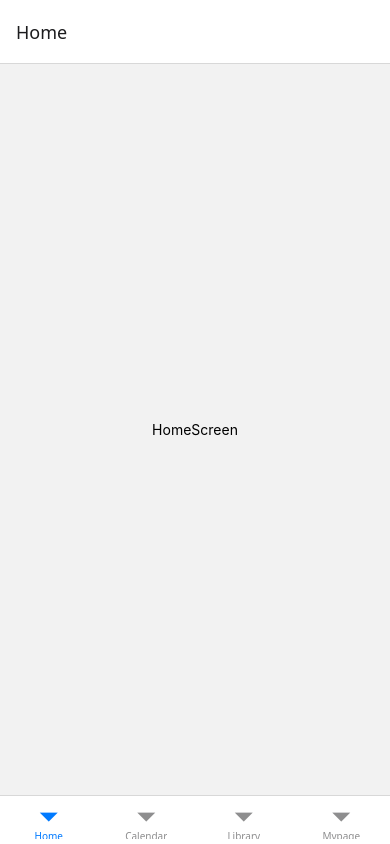
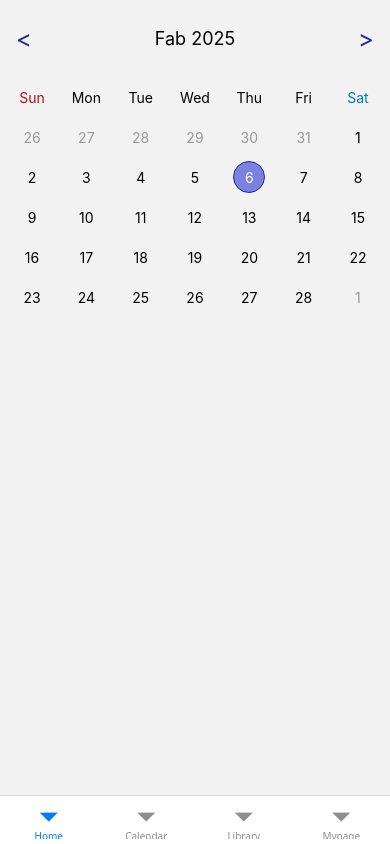
Before and after one commit to tmdgp0212/burnfit_calendar, a React Native app: screen /Home in a window 390 px wide. Built offline with nearby package versions, Linux system fonts and the light colour scheme.

Commit message:
feat: monthly calendar 구현

```diff
--- a/package.json
+++ b/package.json
@@ -32,6 +32,7 @@
     "@react-native/typescript-config": "0.77.0",
     "@types/jest": "^29.5.13",
     "@types/react": "^18.2.6",
+    "@types/react-native-vector-icons": "^6.4.18",
     "@types/react-test-renderer": "^18.0.0",
     "eslint": "^8.19.0",
     "jest": "^29.6.3",
--- /dev/null
+++ b/src/components/Calendar/Calendar.tsx
@@ -0,0 +1,144 @@
+import React, {useState} from 'react';
+import {View, Text, StyleSheet, Pressable} from 'react-native';
+import {useCalendar} from '../../hooks/useCalendar';
+import {dateComparer} from '../../util/dateComparer';
+import MonthlyCalendar from './MonthlyCalendar';
+import {CalendarType} from '../../types/calendar';
+
+const month = [
+  'Jan',
+  'Fab',
+  'Mar',
+  'Apr',
+  'May',
+  'Jun',
+  'Jul',
+  'Aug',
+  'Sep',
+  'Oct',
+  'Nov',
+  'Dec',
+];
+
+const days = ['Sun', 'Mon', 'Tue', 'Wed', 'Thu', 'Fri', 'Sat'];
+
+const Calendar = () => {
+  const [calendarType, setCalendarType] = useState<CalendarType>('monthly');
+
+  const {
+    calendar,
+    currenDate,
+    setCurrenDate,
+    selectedDate,
+    setSelectedDate,
+    goNextMonth,
+    goPrevMonth,
+  } = useCalendar();
+
+  return (
+    <View style={styles.screen}>
+      <View style={styles.navigation}>
+        <Pressable onPress={goPrevMonth}>
+          <Text style={styles.icon}>&lt;</Text>
+        </Pressable>
+        <Text style={styles.month}>
+          {month[currenDate.getMonth()]} {currenDate.getFullYear()}
+        </Text>
+        <Pressable onPress={goNextMonth}>
+          <Text style={styles.icon}>&gt;</Text>
+        </Pressable>
+      </View>
+      <View style={styles.calendar}>
+        <View style={styles.row}>
+          {days.map(day => {
+            const isSun = day === 'Sun';
+            const isSat = day === 'Sat';
+            return (
+              <Pressable key={'day_' + day} style={styles.days}>
+                <Text
+                  style={[
+                    isSun ? styles.text_red : isSat ? styles.text_blue : {},
+                  ]}>
+                  {day}
+                </Text>
+              </Pressable>
+            );
+          })}
+        </View>
+        {calendar && (
+          <MonthlyCalendar
+            calendar={calendar}
+            selectedDate={selectedDate}
+            setSelectedDate={setSelectedDate}
+          />
+        )}
+      </View>
+      {!dateComparer(currenDate, new Date()).isSameDate && (
+        <Pressable
+          style={styles.floating}
+          onPress={() => {
+            setCurrenDate(new Date());
+            setSelectedDate(new Date());
+          }}>
+          <Text style={styles.text_white}>&lt; today</Text>
+        </Pressable>
+      )}
+    </View>
+  );
+};
+
+export default Calendar;
+
+const styles = StyleSheet.create({
+  screen: {
+    flex: 1,
+    paddingVertical: 24,
+    paddingHorizontal: 16,
+    gap: 24,
+  },
+  navigation: {
+    flexDirection: 'row',
+    alignItems: 'center',
+  },
+  calendar: {},
+  month: {
+    flexGrow: 1,
+    fontSize: 18,
+    textAlign: 'center',
+  },
+  icon: {
+    color: '#232B99',
+    fontSize: 24,
+  },
+  row: {
+    flexDirection: 'row',
+    justifyContent: 'space-between',
+    marginVertical: 4,
+  },
+  days: {
+    justifyContent: 'center',
+    alignItems: 'center',
+    width: 32,
+    height: 32,
+  },
+  floating: {
+    position: 'absolute',
+    bottom: 32,
+    right: 20,
+    width: 56,
+    height: 40,
+    justifyContent: 'center',
+    alignItems: 'center',
+    backgroundColor: '#AAAEEB',
+    borderRadius: 100,
+  },
+  text_white: {
+    color: '#fff',
+  },
+  text_red: {
+    color: '#B21016',
+  },
+  text_blue: {
+    color: '#007AAE',
+  },
+});
--- /dev/null
+++ b/src/components/Calendar/Cell.tsx
@@ -0,0 +1,61 @@
+import {Pressable, StyleSheet, Text, View} from 'react-native';
+import React from 'react';
+import {Day} from '../../types/calendar';
+import {dateComparer} from '../../util/dateComparer';
+
+interface Props {
+  item: Day;
+  selectedDate: Date;
+  setSelectedDate: React.Dispatch<React.SetStateAction<Date>>;
+}
+
+const Cell = ({item, selectedDate, setSelectedDate}: Props) => {
+  const isToday = dateComparer(item.date, new Date()).isSameDate;
+  const isSelected = dateComparer(item.date, selectedDate).isSameDate;
+
+  return (
+    <Pressable
+      onPress={() => {
+        setSelectedDate(item.date);
+      }}
+      style={[
+        styles.cellContainer,
+        isToday && styles.today,
+        isSelected && styles.selected,
+      ]}>
+      <Text
+        style={[
+          isSelected && styles.selected_text,
+          !item.isInCurrentMonth && styles.inactive,
+        ]}>
+        {item.day}
+      </Text>
+    </Pressable>
+  );
+};
+
+export default Cell;
+
+const styles = StyleSheet.create({
+  cellContainer: {
+    justifyContent: 'center',
+    alignItems: 'center',
+    width: 32,
+    height: 32,
+    borderRadius: 100,
+  },
+
+  today: {
+    borderWidth: 1,
+    borderColor: '#232B99',
+  },
+  selected: {
+    backgroundColor: '#7A81DE',
+  },
+  selected_text: {
+    color: 'white',
+  },
+  inactive: {
+    color: '#989898',
+  },
+});
--- /dev/null
+++ b/src/components/Calendar/MonthlyCalendar.tsx
@@ -0,0 +1,39 @@
+import React from 'react';
+import {StyleSheet, View} from 'react-native';
+import Cell from './Cell';
+import {Calendar} from '../../types/calendar';
+
+interface Props {
+  calendar: Calendar;
+  selectedDate: Date;
+  setSelectedDate: React.Dispatch<React.SetStateAction<Date>>;
+}
+
+const MonthlyCalendar = ({calendar, selectedDate, setSelectedDate}: Props) => {
+  return (
+    <>
+      {calendar?.map((week, idx) => (
+        <View key={idx} style={styles.row}>
+          {week.map(date => (
+            <Cell
+              key={new Date(date.date).getTime()}
+              item={date}
+              selectedDate={selectedDate}
+              setSelectedDate={setSelectedDate}
+            />
+          ))}
+        </View>
+      ))}
+    </>
+  );
+};
+
+export default MonthlyCalendar;
+
+const styles = StyleSheet.create({
+  row: {
+    flexDirection: 'row',
+    justifyContent: 'space-between',
+    marginVertical: 4,
+  },
+});
--- /dev/null
+++ b/src/hooks/useCalendar.ts
@@ -0,0 +1,93 @@
+import {useEffect, useState} from 'react';
+import {Calendar, Day} from '../types/calendar';
+
+export const useCalendar = () => {
+  const [currenDate, setCurrenDate] = useState(new Date());
+  const [selectedDate, setSelectedDate] = useState(new Date());
+  const [calendar, setCalendar] = useState<Calendar>();
+
+  const goNextMonth = () => {
+    setCurrenDate(
+      new Date(currenDate.getFullYear(), currenDate.getMonth() + 1),
+    );
+  };
+
+  const goPrevMonth = () => {
+    setCurrenDate(
+      new Date(currenDate.getFullYear(), currenDate.getMonth() - 1),
+    );
+  };
+
+  const getCalendar = () => {
+    const calendar: Calendar = [];
+    let week: Day[] = [];
+
+    const year = currenDate.getFullYear();
+    const month = currenDate.getMonth();
+    const lastDate = new Date(year, month + 1, 0).getDate(); // 마지막 날짜(=일 갯수)
+    const prevLastDate = new Date(year, month, 0).getDate(); // 지난 달의 마지막 날짜
+    const startingDay = new Date(year, month, 1).getDay(); // 시작 요일
+
+    // 이전 달
+    for (let i = startingDay - 1; i >= 0; i--) {
+      const day = prevLastDate - i;
+      week.push({
+        date: new Date(
+          currenDate.getFullYear(),
+          currenDate.getMonth() - 1,
+          day,
+        ),
+        day: day,
+        isInCurrentMonth: false,
+      });
+    }
+
+    // 현재 달
+    for (let day = 1; day <= lastDate; day++) {
+      week.push({
+        date: new Date(currenDate.getFullYear(), currenDate.getMonth(), day),
+        day,
+        isInCurrentMonth: true,
+      });
+
+      if (week.length === 7) {
+        calendar.push(week);
+        week = [];
+      }
+    }
+
+    // 다음 달
+    if (week.length > 0) {
+      let nextDate = 1;
+      while (week.length < 7) {
+        const day = nextDate++;
+        week.push({
+          date: new Date(
+            currenDate.getFullYear(),
+            currenDate.getMonth() + 1,
+            day,
+          ),
+          day,
+          isInCurrentMonth: false,
+        });
+      }
+      calendar.push(week);
+    }
+
+    setCalendar(calendar);
+  };
+
+  useEffect(() => {
+    getCalendar();
+  }, [currenDate]);
+
+  return {
+    calendar,
+    currenDate,
+    setCurrenDate,
+    selectedDate,
+    setSelectedDate,
+    goNextMonth,
+    goPrevMonth,
+  };
+};
--- a/src/providers/Navigation.tsx
+++ b/src/providers/Navigation.tsx
@@ -14,7 +14,11 @@ const Tab = createBottomTabNavigator<RootTabParams>();
 const Navigation = () => {
   return (
     <NavigationContainer>
-      <Tab.Navigator initialRouteName="Home">
+      <Tab.Navigator
+        initialRouteName="Home"
+        screenOptions={{
+          headerShown: false,
+        }}>
         <Tab.Screen name="Home" component={HomeScreen} />
         <Tab.Screen name="Calendar" component={CalendarScreen} />
         <Tab.Screen name="Library" component={LibraryScreen} />
--- a/src/screens/HomeScreen.tsx
+++ b/src/screens/HomeScreen.tsx
@@ -1,10 +1,11 @@
-import {StyleSheet, Text, View} from 'react-native';
+import {StyleSheet, View} from 'react-native';
 import React from 'react';
+import Calendar from '../components/Calendar/Calendar';
 
 const HomeScreen = () => {
   return (
     <View style={styles.screen}>
-      <Text>HomeScreen</Text>
+      <Calendar />
     </View>
   );
 };
@@ -14,7 +15,5 @@ export default HomeScreen;
 const styles = StyleSheet.create({
   screen: {
     flex: 1,
-    justifyContent: 'center',
-    alignItems: 'center',
   },
 });
--- /dev/null
+++ b/src/types/calendar.ts
@@ -0,0 +1,9 @@
+export type Day = {
+  date: Date;
+  day: number;
+  isInCurrentMonth: boolean;
+};
+
+export type Calendar = Day[][];
+
+export type CalendarType = 'monthly' | 'weekly';
--- /dev/null
+++ b/src/util/dateComparer.ts
@@ -0,0 +1,10 @@
+export const dateComparer = (dateA: Date, dateB: Date) => {
+  const isSameYear = dateA.getFullYear() === dateB.getFullYear();
+  const isSameMonth = dateA.getMonth() === dateB.getMonth();
+  const isSameDate = dateA.getDate() === dateB.getDate();
+
+  return {
+    isSameMonth: isSameYear && isSameMonth,
+    isSameDate: isSameYear && isSameMonth && isSameDate,
+  };
+};
```
Also changed, not shown: .eslintrc.js, 1 other file (tests, documents, lock files or other folders).
